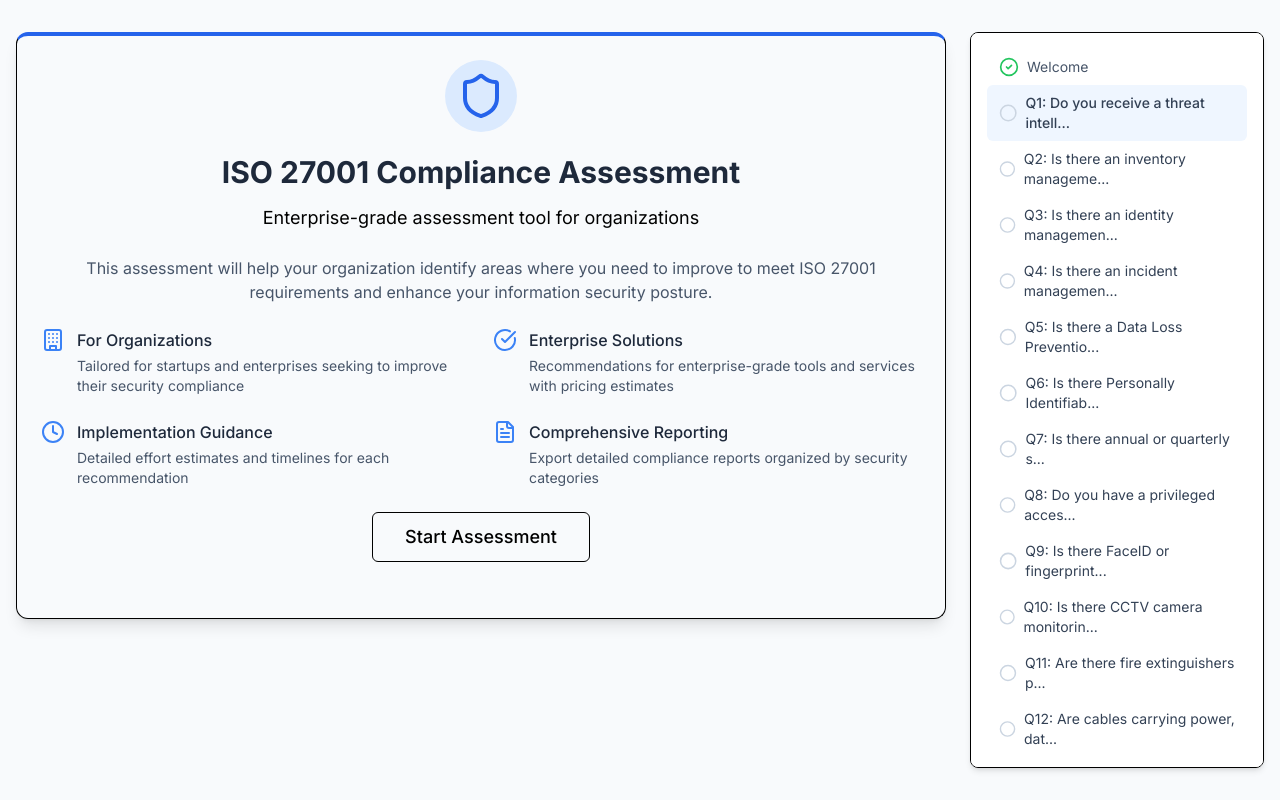
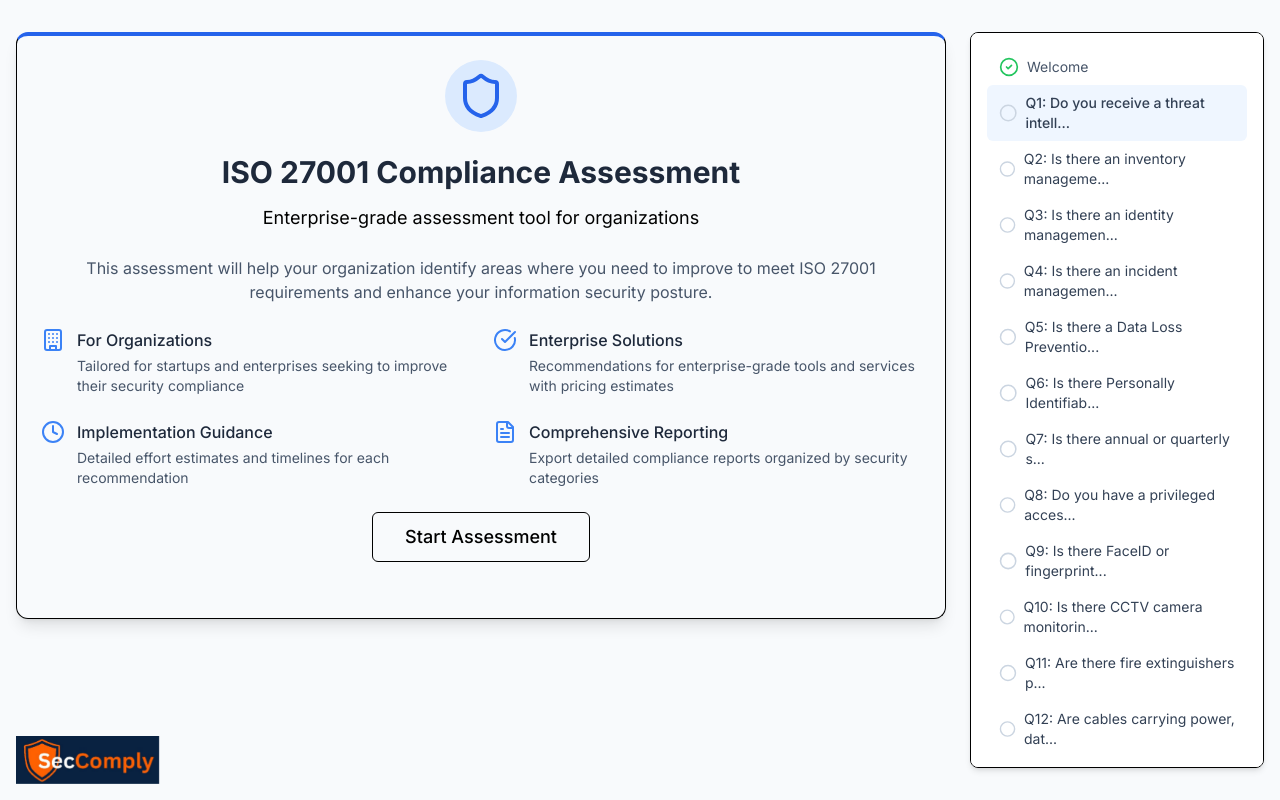
Before and after one commit to atharva-sardesai/gap-updated, a Next.js app: page / in a window 1280 px wide. Built offline with nearby package versions, Linux system fonts and the light colour scheme.

Commit message:
added logo

```diff
--- a/src/app/layout.tsx
+++ b/src/app/layout.tsx
@@ -19,8 +19,11 @@
 }>) {
   return (
     <html lang="en">
-      <body className={`${inter.variable} font-sans antialiased`}>
+      <body className={`${inter.variable} font-sans antialiased relative min-h-screen`}>
         {children}
+        <div className="fixed bottom-4 left-4 z-50">
+          <img src="/logo.jpg" alt="Company Logo" className="h-12 w-auto" />
+        </div>
       </body>
     </html>
   );
```
Also changed, not shown: public/logo.jpg (added), resources/logo rext.jpg (added).
